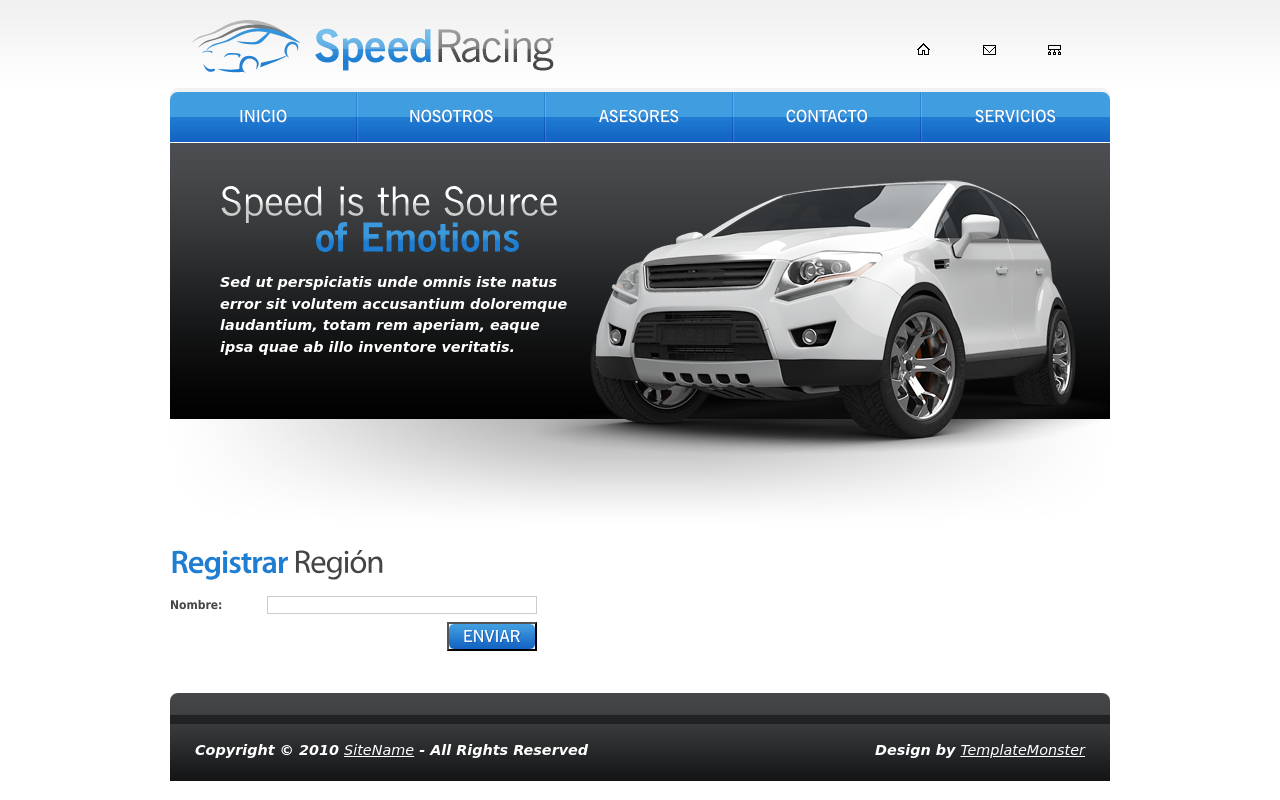
After one commit to JokerBerlin/consultoria, a Django app: page /region/registrar/ in a window 1280 px wide. The commit adds this page. Run offline with Django 3.2, Linux system fonts and the light colour scheme.

Commit message:
registrar region

```diff
--- a/main/urls.py
+++ b/main/urls.py
@@ -12,10 +12,12 @@ urlpatterns = [
     path('servicios/',views.mostrarServicios ,name="mostrarServicios"),
     path('pago/<int:id>/',views.mostrarPago ,name="mostrarPago"),
     path('asesor/registrar/',views.registrarAsesor ,name="registrarAsesor"),
+    path('region/registrar/',views.registrarRegion ,name="registrarRegion"),
     path('contrata/listar/',views.listarContrata ,name="listarContrata"),
 
     #API
     path('api/asesor/registrar/',views.registarAsesorAPI ,name="registrarAsesorAPI"),
+    path('api/region/registrar/',views.registarRegionAPI ,name="registrarRegionAPI"),
     path('api/contrata/registrar/<int:id>/',views.registrarContrataAPI ,name="registrarContrataAPI"),
 
 ]
--- a/main/views.py
+++ b/main/views.py
@@ -47,6 +47,10 @@ def registrarAsesor(request):
     context = {'regiones':regiones,}
     return render(request,'asesor/registrar.html',context)
 
+def registrarRegion(request):
+    context = {}
+    return render(request,'region/registrar.html',context)
+
 def listarContrata(request):
     contratas = Contrata.objects.all()
     context = {'contratas': contratas,}
@@ -73,6 +77,18 @@ def registarAsesorAPI(request):
 
         return redirect('/asesor/registrar/')
 
+def registarRegionAPI(request):
+    if request.method == 'POST':
+        data = request.POST, request.FILES
+        # print(data[0]['nombre'])
+        region = Region(
+            nombre = data[0]['nombre'],
+
+            )
+        region.save()
+
+        return redirect('/region/registrar/')
+
 def registrarContrataAPI(request,id):
     if request.method=='POST':
         body_unicode = request.body.decode('utf-8')
--- a/templates/asesor/registrar.html
+++ b/templates/asesor/registrar.html
@@ -14,7 +14,7 @@
 <div>
     <div class="wrapper">
       <div class="col-1">
-        <h3><b>Formulario</b> de Registro</h3>
+        <h3><b>Registrar</b> Asesor</h3>
         <form id="contacts-form" method="post" action="{% url 'main:registrarAsesorAPI' %}" enctype="multipart/form-data">
             {% csrf_token %}
           <fieldset>
--- a/templates/base/base.html
+++ b/templates/base/base.html
@@ -30,9 +30,9 @@
       <div class="fleft"><a href="#"><img src="/static/images/logo.gif" alt="" /></a></div>
       <div class="fright">
         <ul>
-          <li><a href="#"><img src="/static/images/icon1.gif" alt="" /></a></li>
-          <li><a href="#"><img src="/static/images/icon2.gif" alt="" /></a></li>
-          <li><a href="#"><img src="/static/images/icon3.gif" alt="" /></a></li>
+          <li><a href="{% url 'main:registrarAsesor' %}"><img src="/static/images/icon1.gif" alt="" /></a></li>
+          <li><a href="{% url 'main:registrarRegion' %}"><img src="/static/images/icon2.gif" alt="" /></a></li>
+          <li><a href="{% url 'main:listarContrata' %}"><img src="/static/images/icon3.gif" alt="" /></a></li>
         </ul>
       </div>
     </div>
--- /dev/null
+++ b/templates/region/registrar.html
@@ -0,0 +1,34 @@
+{% extends "base/base.html" %}
+{% load staticfiles %}
+
+{% block content %}
+<br>
+<br>
+<br>
+<br>
+<br>
+<br>
+
+<br>
+
+<div>
+    <div class="wrapper">
+      <div class="col-1">
+        <h3><b>Registrar</b> Región</h3>
+        <form id="contacts-form" method="post" action="{% url 'main:registrarRegionAPI' %}" enctype="multipart/form-data">
+            {% csrf_token %}
+          <fieldset>
+            <div class="field">
+              <label>Nombre:</label>
+              <input type="text" name="nombre" id="id_nombre">
+            </div>
+
+            <div class="wrapper"><button type="submit" class="link1"><em><b>ENVIAR</b></em></button></div>
+        </fieldset>
+        </form>
+      </div>
+    </div>
+</div>
+
+
+{% endblock %}
```
Also changed, not shown: db.sqlite3.
